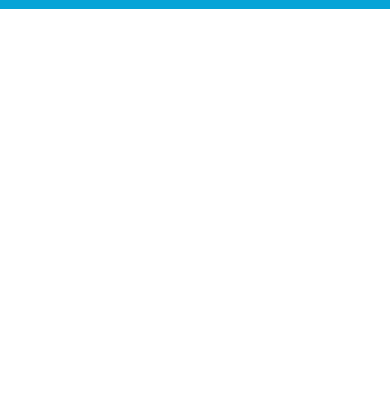
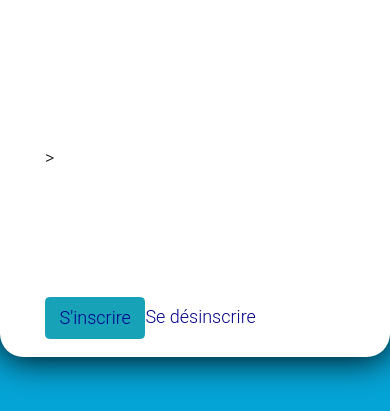
Before and after one commit to Claraafc/sortir, a Symfony app: template templates/affichage_sortie/detail.html.twig in a window 390 px wide. Shown: the part 1112-1523 px from the top of the page. Before the commit the page ends 1121 px from the top, so only its background shows below. Run offline with Twig, Linux system fonts and the light colour scheme; the template is opened without the code that fills it, so the values that code supplies are empty; some libraries are stand-ins or nearby versions.

Commit message:
Apparence body et détail

```diff
--- a/templates/affichage_sortie/detail.html.twig
+++ b/templates/affichage_sortie/detail.html.twig
@@ -1,7 +1,7 @@
 {% extends 'base.html.twig' %}
 
 {% block body %}
-    <div class="container" style="width: 500em">
+    <div class="container" >
         <div class="row col-lg-12 offset-md-0" style="margin-top: 10px">
             <div class="col-md-4 offset-md-0" style="padding-right: 100px">
                 <hgroup>
@@ -45,6 +45,7 @@
             </div>
         </div>
         <div class="row col-md-12 offset-md-0" style="margin-top: 10px;">
+            <div class=" col-md-4 offset-md-0">
                 <table class="table table-striped" style="width:auto; height: 10em; display:block; overflow: scroll;">
                     <thead>
                     <tr>
@@ -62,6 +63,19 @@
                     {% endfor %}
                 </table>
             </div>
+            <div class="row col-md-8 offset-md-0">
+                <div class="col-md-6 offset-md-0" style="padding-top: 7em">
+                    >
+                </div>
+                <div class="col-md-6 offset-md-0" style="padding-top: 7em">
+
+                    <button class="btn btn-info"><a href="#">S'inscrire</a></button
+
+                    <button class="btn btn-info"><a href="#">Se désinscrire</a></button>
+
+                </div>
+            </div>
+        </div>
     </div>
 
     </main>
```
Lines whose indentation alone changed are shown as unchanged.
